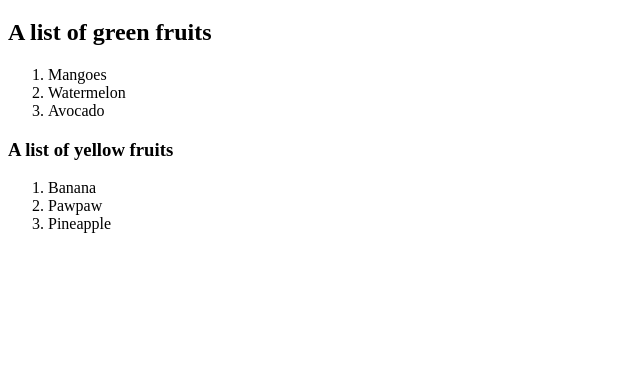
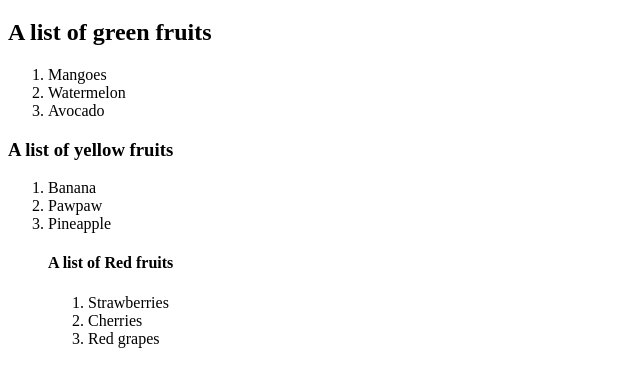
Before and after one commit to kanah274/project-2, a plain HTML site: page index.html in a window 1280 px wide. Shown: the part 61-448 px from the top of the page, without its empty margins (0-640 px from the left). Drawn offline with Linux system fonts and the light colour scheme.

Commit message:
Add file

```diff
--- a/index.html
+++ b/index.html
@@ -20,6 +20,14 @@
         <li>Pawpaw</li>
         <li>Pineapple</li>
       </ol>
+      <ol>
+        <h4>A list of Red fruits</h4>
+        <ol>
+          <li>Strawberries</li>
+          <li>Cherries</li>
+          <li>Red grapes</li>
+        </ol>
+      </ol>
     </div>
   </body>
 </html>
--- a/style.css
+++ b/style.css
@@ -0,0 +1,7 @@
+*{
+    padding: 0%;
+    margin: 0%;
+    background-color: azure;
+    box-sizing: border-box;
+    }
+}
```
